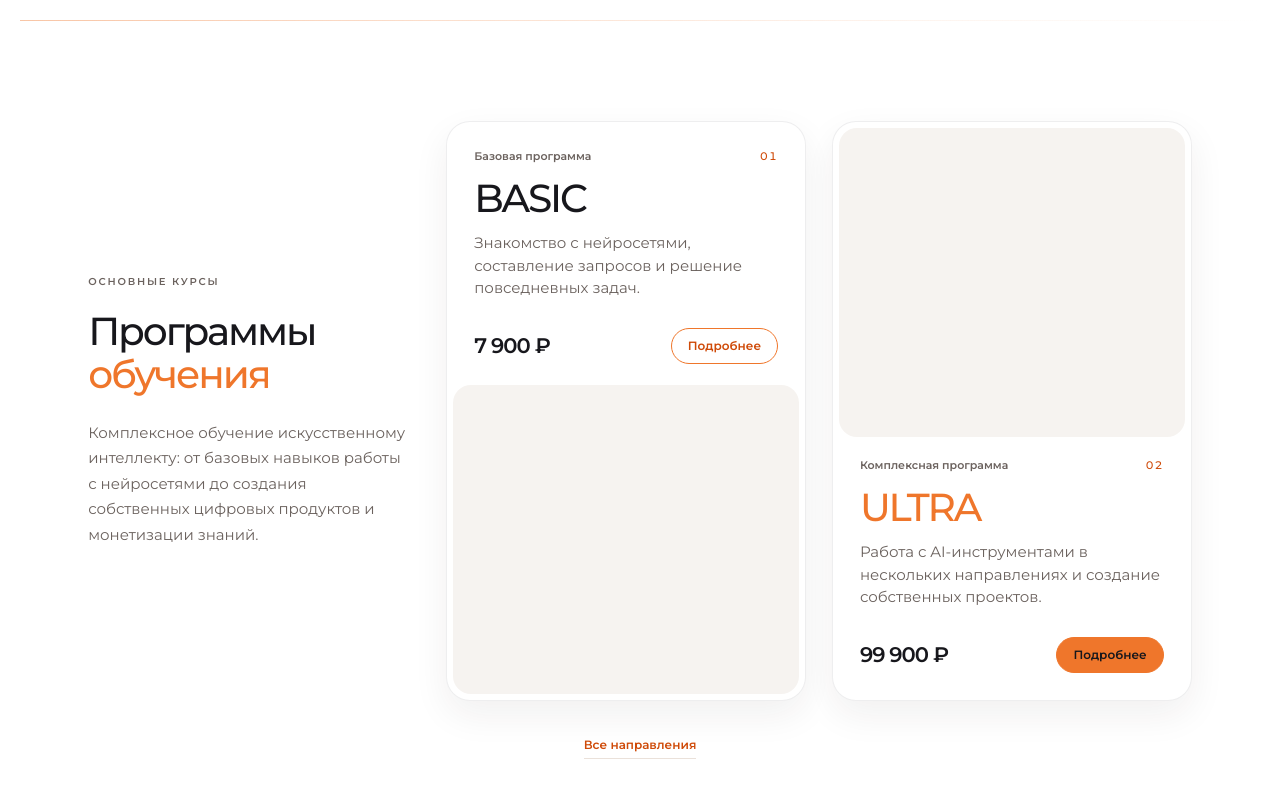
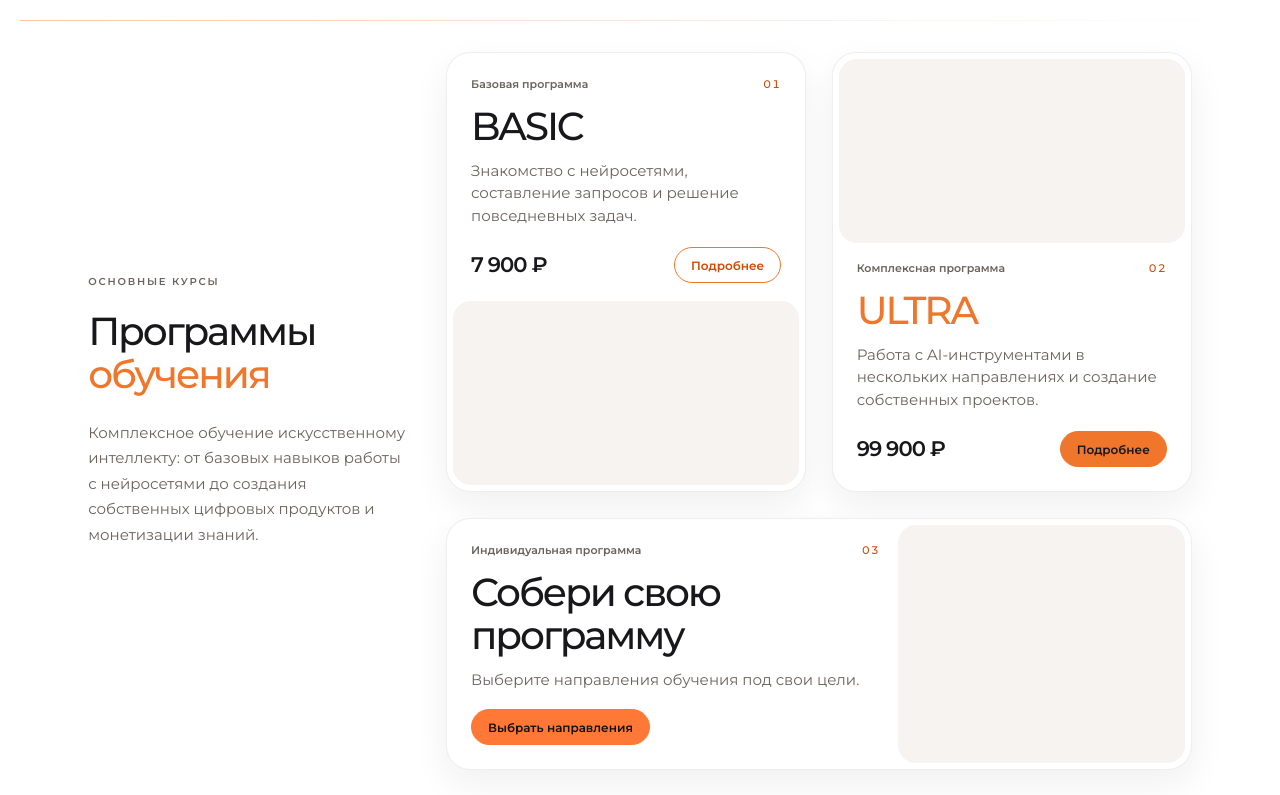
Before and after one commit to fuks19200-ctrl/09, a Next.js app: page / in a window 1280 px wide. Shown: the part 3180-3975 px from the top of the page. Built offline with nearby package versions, Linux system fonts and the light colour scheme.

Commit message:
Add full-width custom programme card beneath BASIC and ULTRA

```diff
--- a/app/components/CoursesContent.tsx
+++ b/app/components/CoursesContent.tsx
@@ -66,7 +66,21 @@ export default function CoursesContent({ embedded = false }: { embedded?: boolea
                 <div className="program-card-media" aria-hidden="true" />
               </article>
             ))}
-          </div>
+              <article className="program-card program-card--custom">
+                <div className="program-card-copy">
+                  <div className="program-topline">
+                    <p className="program-label">Индивидуальная программа</p>
+                    <span className="program-index" aria-hidden="true">03</span>
+                  </div>
+                  <h3 className="program-name">Собери свою программу</h3>
+                  <p className="program-description">Выберите направления обучения под свои цели.</p>
+                  <div className="program-footer">
+                    <a className="course-action" href="#directions">Выбрать направления</a>
+                  </div>
+                </div>
+                <div className="program-card-media" aria-hidden="true" />
+              </article>
+            </div>
           </div>
           <a className="courses-next" href="#directions">Все направления</a>
         </div>
--- a/app/globals.css
+++ b/app/globals.css
@@ -1738,3 +1738,51 @@ body:has(.courses-page) { overflow-x: hidden; overflow-y: auto; }
   }
   .courses-intro .program-card-media { aspect-ratio: 1.45; }
 }
+
+
+/* Three programme choices: two vertical cards and a full-width horizontal card. */
+.courses-intro .program-card--custom {
+  grid-column: 1 / -1;
+  display: grid;
+  grid-template-columns: minmax(0,1.55fr) minmax(0,1fr);
+  align-items: stretch;
+}
+.courses-intro .program-card--custom .program-card-media {
+  aspect-ratio: auto;
+  min-height: 124px;
+  height: 100%;
+}
+.courses-intro .program-card--custom .program-name {
+  color: var(--course-ink);
+}
+.courses-intro .program-card--custom .program-description {
+  margin-bottom: 10px;
+}
+.courses-intro .program-card--custom .course-action {
+  background: #FF7835;
+  border-color: #FF7835;
+  color: #101011;
+}
+@media (min-width:1051px) {
+  .courses-intro.courses-screen {
+    padding-block: clamp(28px,4svh,56px);
+  }
+  .courses-intro .program-card:not(.program-card--custom) .program-card-media {
+    aspect-ratio: auto;
+    height: clamp(130px,23svh,246px);
+  }
+  .courses-intro .program-card-copy {
+    padding: clamp(14px,1.4vw,20px);
+  }
+  .courses-intro .program-description { margin-bottom: 12px; }
+  .courses-intro .courses-next { margin-top: 18px; }
+}
+@media (max-width:600px) {
+  .courses-intro .program-card--custom {
+    grid-template-columns: minmax(0,1fr);
+  }
+  .courses-intro .program-card--custom .program-card-media {
+    height: auto;
+    aspect-ratio: 2.2;
+  }
+}
```
